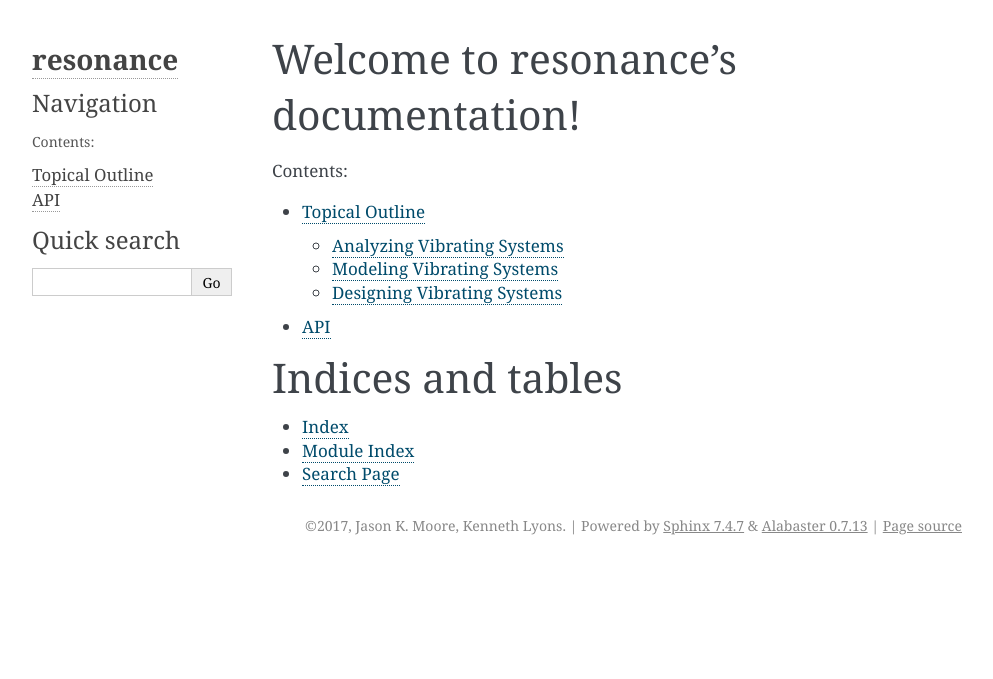
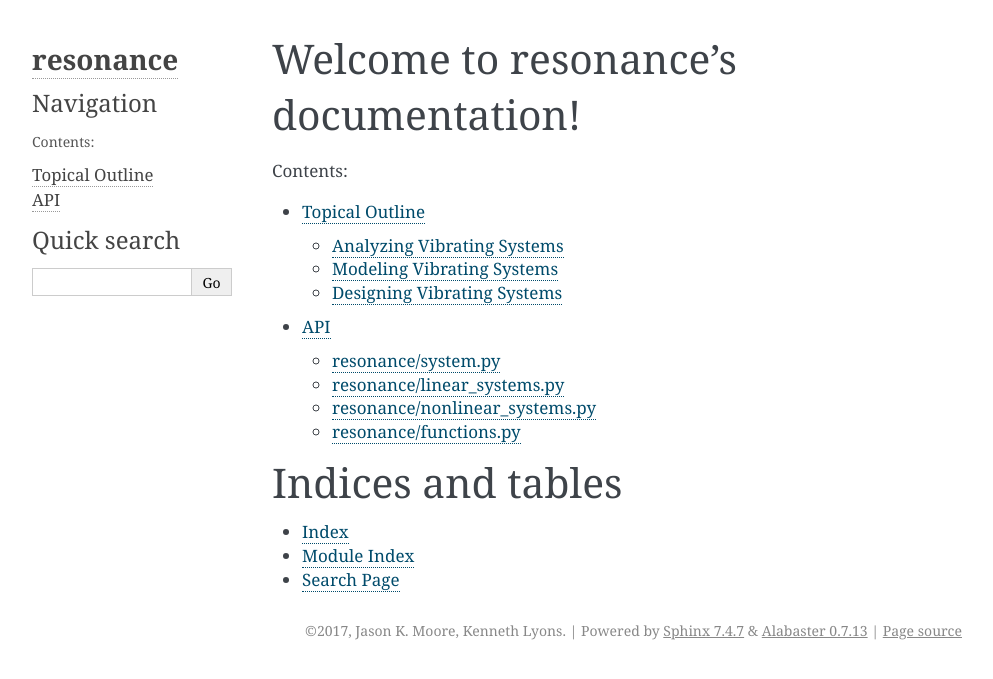
Before and after one commit to moorepants/resonance, a Sphinx documentation site: the page built from docs/index.rst, in a window 1280 px wide. Shown: the top 679 px of the page, without its empty margins (148-1141 px from the left). Built offline with Sphinx 7.4.7, drawn with Linux system fonts in a browser that asks for light colours.

Commit message:
Some sphinx doc improvements.

```diff
--- a/docs/api.rst
+++ b/docs/api.rst
@@ -1,14 +1,33 @@
+===
 API
 ===
 
+resonance/system.py
+===================
+
 .. automodule:: resonance.system
    :members:
+   :undoc-members:
+
+resonance/linear_systems.py
+===========================
 
 .. automodule:: resonance.linear_systems
    :members:
+   :undoc-members:
+   :inherited-members:
+
+resonance/nonlinear_systems.py
+==============================
 
 .. automodule:: resonance.nonlinear_systems
    :members:
+   :undoc-members:
+   :inherited-members:
+
+resonance/functions.py
+======================
 
 .. automodule:: resonance.functions
    :members:
+   :undoc-members:
```
Also changed, not shown: 2 other files.
